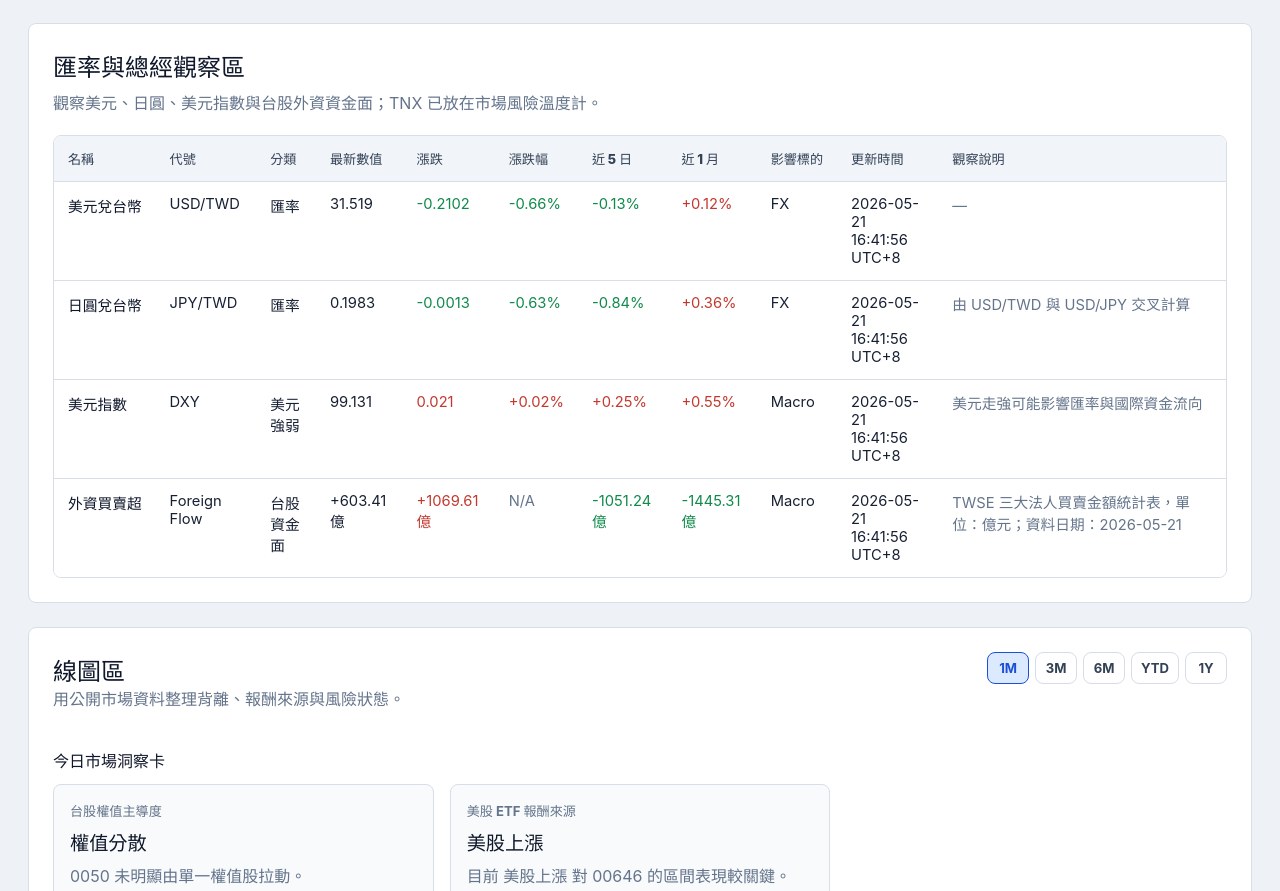
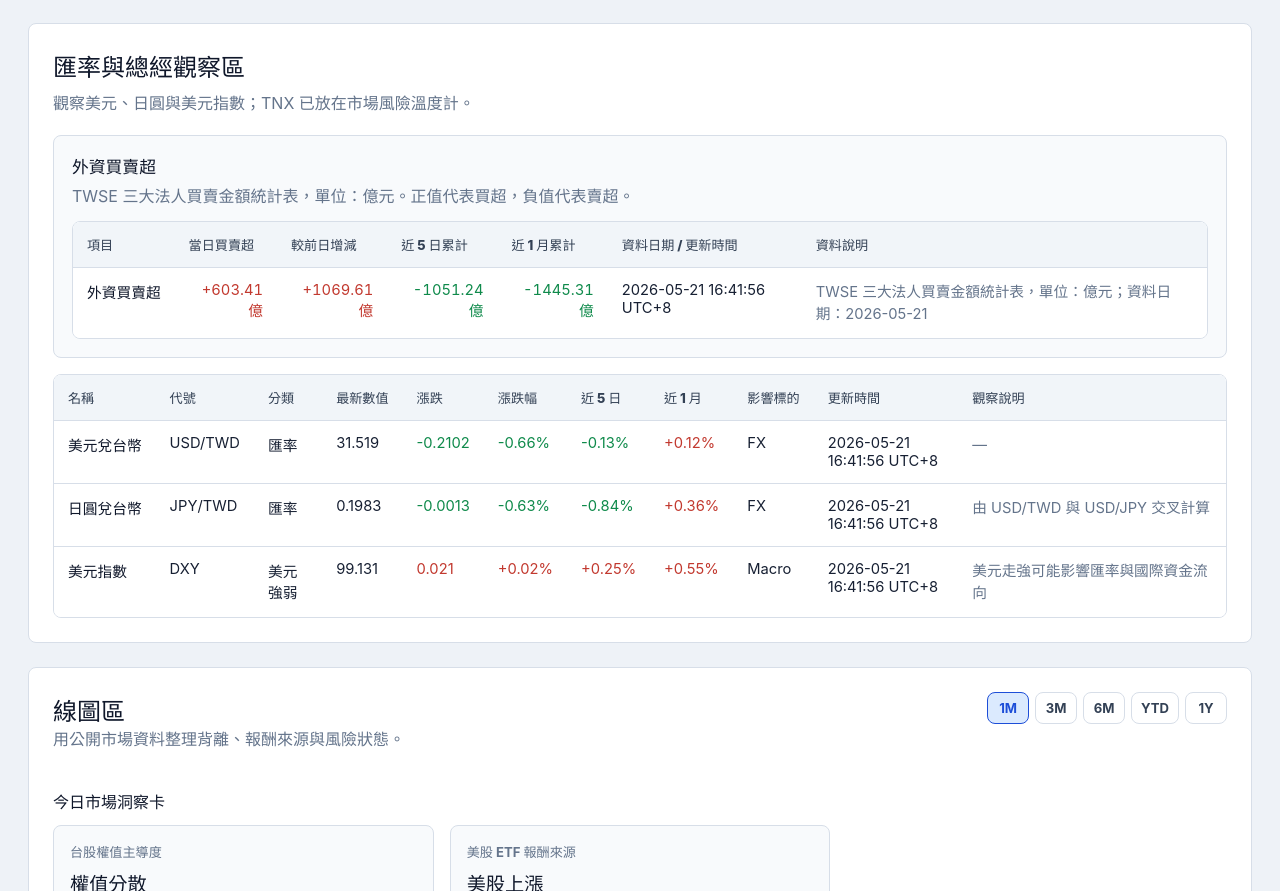
Before and after one commit to junyuo/market-watch-dashboard, a React (Vite) app: page / in a window 1280 px wide. Shown: the part 3979-4870 px from the top of the page. Built offline with nearby package versions, Linux system fonts and the light colour scheme.

Commit message:
新增一個 ForeignFlowTable，並讓「匯率與總經觀察區」原本表格只保留匯率與美元指數；外資買賣超改由新表格顯示

```diff
--- a/src/App.tsx
+++ b/src/App.tsx
@@ -1,6 +1,7 @@
 import { useEffect, useState } from "react";
 import { MarketInsightsSection } from "./components/MarketInsightsSection";
 import { MarketSection } from "./components/MarketSection";
+import { ForeignFlowTable } from "./components/ForeignFlowTable";
 import { RiskWeatherPanel } from "./components/RiskWeatherPanel";
 import { SummaryCard } from "./components/SummaryCard";
 import { fallbackChartData, type DashboardChartData } from "./data/chartData";
@@ -12,6 +13,8 @@ function App() {
   const [marketData, setMarketData] = useState<DashboardMarketData>(fallbackMarketData);
   const [chartData, setChartData] = useState<DashboardChartData>(fallbackChartData);
   const [dataSourceStatus, setDataSourceStatus] = useState<DataSourceStatus>("loading");
+  const foreignFlowItem = marketData.fxMacroItems.find((item) => item.symbol === "Foreign Flow");
+  const fxMacroPriceItems = marketData.fxMacroItems.filter((item) => item.symbol !== "Foreign Flow");
 
   useEffect(() => {
     let cancelled = false;
@@ -119,9 +122,11 @@ function App() {
 
       <MarketSection
         title="匯率與總經觀察區"
-        description="觀察美元、日圓、美元指數與台股外資資金面；TNX 已放在市場風險溫度計。"
-        items={marketData.fxMacroItems}
-      />
+        description="觀察美元、日圓與美元指數；TNX 已放在市場風險溫度計。"
+        items={fxMacroPriceItems}
+      >
+        <ForeignFlowTable item={foreignFlowItem} />
+      </MarketSection>
 
       <MarketInsightsSection chartData={chartData} />
 
--- /dev/null
+++ b/src/components/ForeignFlowTable.tsx
@@ -0,0 +1,71 @@
+import type { MarketItem } from "../data/marketData";
+
+type ForeignFlowTableProps = {
+  item?: MarketItem;
+};
+
+const trendClass = (value: number | string | undefined) => {
+  if (typeof value === "number") {
+    return value >= 0 ? "trend-up" : "trend-down";
+  }
+
+  const text = String(value ?? "");
+  if (text.startsWith("-") || text.includes("賣超")) {
+    return "trend-down";
+  }
+
+  if (text.startsWith("+") || text.includes("買超")) {
+    return "trend-up";
+  }
+
+  return "trend-neutral";
+};
+
+export function ForeignFlowTable({ item }: ForeignFlowTableProps) {
+  if (!item) {
+    return (
+      <section className="foreign-flow-panel" aria-label="外資買賣超">
+        <div className="foreign-flow-panel__header">
+          <h3>外資買賣超</h3>
+          <p>TWSE 三大法人買賣金額統計表，單位：億元。</p>
+        </div>
+        <div className="empty-chart foreign-flow-empty">資料暫缺</div>
+      </section>
+    );
+  }
+
+  return (
+    <section className="foreign-flow-panel" aria-label="外資買賣超">
+      <div className="foreign-flow-panel__header">
+        <h3>外資買賣超</h3>
+        <p>TWSE 三大法人買賣金額統計表，單位：億元。正值代表買超，負值代表賣超。</p>
+      </div>
+      <div className="table-shell" role="region" aria-label="外資買賣超資料表格" tabIndex={0}>
+        <table className="market-table foreign-flow-table">
+          <thead>
+            <tr>
+              <th>項目</th>
+              <th>當日買賣超</th>
+              <th>較前日增減</th>
+              <th>近 5 日累計</th>
+              <th>近 1 月累計</th>
+              <th>資料日期 / 更新時間</th>
+              <th>資料說明</th>
+            </tr>
+          </thead>
+          <tbody>
+            <tr>
+              <td className="market-table__name">{item.name}</td>
+              <td className={`${trendClass(item.price)} market-table__numeric`}>{item.price}</td>
+              <td className={`${trendClass(item.change)} market-table__numeric`}>{item.change}</td>
+              <td className={`${trendClass(item.period5d)} market-table__numeric`}>{item.period5d}</td>
+              <td className={`${trendClass(item.period1m)} market-table__numeric`}>{item.period1m}</td>
+              <td>{item.updatedAt}</td>
+              <td className="market-table__note">{item.note ?? "—"}</td>
+            </tr>
+          </tbody>
+        </table>
+      </div>
+    </section>
+  );
+}
--- a/src/index.css
+++ b/src/index.css
@@ -238,6 +238,41 @@ button {
 
 .market-table__risk-signal {
   min-width: 260px;
+}
+
+.foreign-flow-panel {
+  display: grid;
+  gap: 12px;
+  border: 1px solid var(--line);
+  border-radius: 8px;
+  background: var(--surface-soft);
+  margin-bottom: 16px;
+  padding: 18px;
+}
+
+.foreign-flow-panel__header {
+  display: grid;
+  gap: 6px;
+}
+
+.foreign-flow-panel h3 {
+  margin: 0;
+  color: var(--text-strong);
+  font-size: 1.05rem;
+}
+
+.foreign-flow-panel p {
+  margin: 0;
+  color: var(--text-muted);
+  line-height: 1.6;
+}
+
+.foreign-flow-table {
+  min-width: 980px;
+}
+
+.foreign-flow-empty {
+  min-height: 120px;
 }
 
 .risk-signal {
```
